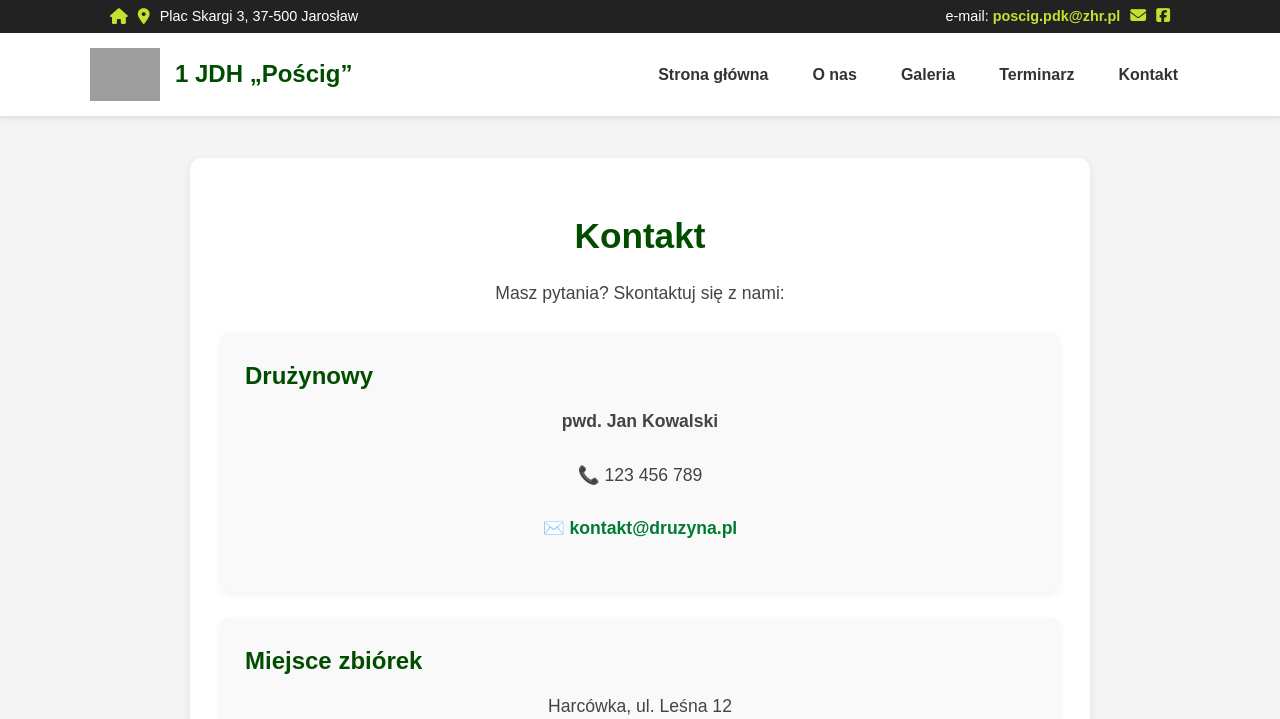
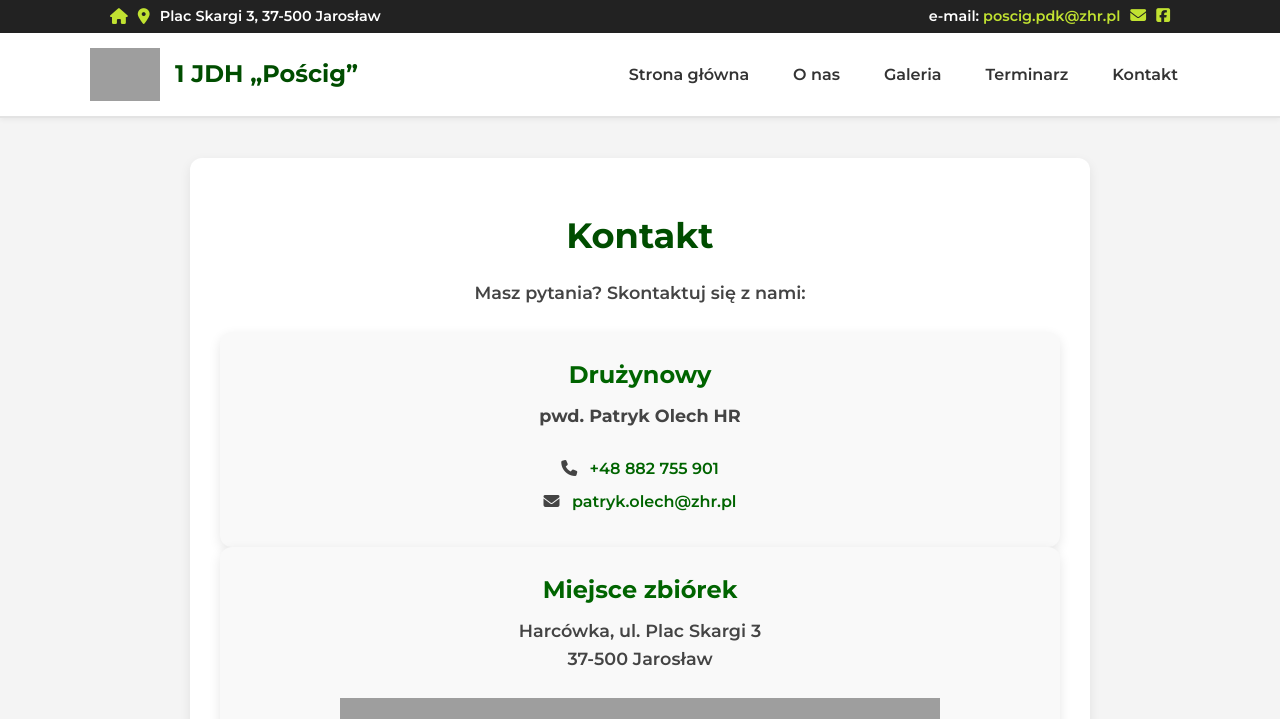
Before and after one commit to Eloeloell/poscig, a PHP site: page /strony/kontakt.html in a window 1280 px wide. Shown: the top 719 px of the page. Run offline with PHP 8.4, Linux system fonts and the light colour scheme; grey boxes are pictures that could not be loaded.

Commit message:
Dodanie strony Kontakt oraz ulepszenia ekran ladowania

```diff
--- a/poscig-strona/src/components/header.html
+++ b/poscig-strona/src/components/header.html
@@ -20,15 +20,15 @@
 <nav class="navbar">
   <div class="container">
     <div class="navbar-brand">
-      <img src="img/logo.png" alt="Logo" />
+      <img src="../../public/img/logo.png" alt="Logo" />
       <div class="logo">1 JDH „Pościg”</div>
     </div>
     <ul class="nav-links">
       <li><a href="index.html">Strona główna</a></li>
-      <li><a href="strony/o-nas.html">O nas</a></li>
-      <li><a href="strony/galeria.html">Galeria</a></li>
-      <li><a href="strony/terminarz.html">Terminarz</a></li>
-      <li><a href="strony/kontakt.html">Kontakt</a></li>
+      <li><a href="../strony/o-nas.html">O nas</a></li>
+      <li><a href="../strony/galeria.html">Galeria</a></li>
+      <li><a href="../strony/terminarz.html">Terminarz</a></li>
+      <li><a href="../strony/kontakt.html">Kontakt</a></li>
     </ul>
   </div>
 </nav>
--- a/poscig-strona/src/script.js
+++ b/poscig-strona/src/script.js
@@ -14,6 +14,6 @@ document.addEventListener("DOMContentLoaded", () => {
       );
   };
 
-  loadComponent("header", "components/header.html");
-  loadComponent("footer", "components/footer.html");
+  loadComponent("header", "../components/header.html");
+  loadComponent("footer", "../components/footer.html");
 });
--- a/poscig-strona/src/strony/kontakt.html
+++ b/poscig-strona/src/strony/kontakt.html
@@ -6,6 +6,10 @@
     <title>Kontakt – 1. Jarosławska Drużyna Harcerzy „Pościg”</title>
     <link rel="stylesheet" href="../style.css" />
     <link rel="icon" href="../img/logo.png" />
+    <link
+      href="https://fonts.googleapis.com/css2?family=Montserrat:wght@600;700&display=swap"
+      rel="stylesheet"
+    />
     <link
       rel="stylesheet"
       href="https://cdnjs.cloudflare.com/ajax/libs/font-awesome/6.5.1/css/all.min.css"
@@ -31,34 +35,58 @@
         color: #444;
         margin-bottom: 25px;
       }
+
+      .kontakt-grid {
+        display: grid;
+        grid-template-columns: repeat(auto-fit, minmax(280px, 1fr));
+        gap: 20px;
+        margin-top: 30px;
+      }
+
       .kontakt-box {
+        padding: 1.5rem;
         background: #f9f9f9;
-        border-radius: 10px;
-        padding: 25px;
-        margin-bottom: 25px;
-        box-shadow: 0 3px 8px rgba(0, 0, 0, 0.05);
-        transition: transform 0.2s ease;
+        border-radius: 12px;
+        box-shadow: 0 4px 12px rgba(0, 0, 0, 0.1);
+        text-align: center;
+        transition: transform 0.2s ease, box-shadow 0.2s ease;
       }
+
       .kontakt-box:hover {
         transform: translateY(-4px);
+        box-shadow: 0 6px 16px rgba(0, 0, 0, 0.15);
       }
+
       .kontakt-box h2 {
-        color: #004d00;
-        margin-bottom: 12px;
-        font-size: 1.5rem;
+        color: #006400;
+        margin-bottom: 0.5rem;
       }
+
       .kontakt-box p {
-        margin-bottom: 10px;
-        font-size: 1rem;
+        margin: 0.5rem 0;
       }
-      .kontakt-box a {
-        color: #007b33;
+
+      .contact-link {
+        display: block;
+        margin: 0.5rem 0;
+        color: #006400;
         font-weight: 600;
         text-decoration: none;
-        transition: color 0.2s ease;
+        transition: color 0.3s;
       }
-      .kontakt-box a:hover {
-        color: #88c000;
+
+      .contact-link i {
+        margin-right: 8px;
+        color: #444;
+      }
+
+      .contact-link:hover {
+        color: #228b22;
+      }
+
+      a {
+        text-align: center;
+        position: relative;
       }
       @media (max-width: 768px) {
         main.kontakt {
@@ -74,6 +102,9 @@
     </style>
   </head>
   <body>
+    <div id="loader">
+      <div class="loader-spinner"></div>
+    </div>
     <div id="header"></div>
 
     <main class="container kontakt">
@@ -82,18 +113,31 @@
 
       <div class="kontakt-box">
         <h2>Drużynowy</h2>
-        <p><strong>pwd. Jan Kowalski</strong></p>
-        <p>📞 123 456 789</p>
-        <p>✉️ <a href="mailto:kontakt@druzyna.pl">kontakt@druzyna.pl</a></p>
+        <p><strong>pwd. Patryk Olech HR</strong></p>
+        <a href="tel:+48822755901" class="contact-link phone">
+          <i class="fa-solid fa-phone"></i> +48 882 755 901
+        </a>
+        <a href="mailto:patryk.olech@zhr.pl" class="contact-link email">
+          <i class="fa-solid fa-envelope"></i> patryk.olech@zhr.pl
+        </a>
       </div>
 
       <div class="kontakt-box">
         <h2>Miejsce zbiórek</h2>
-        <p>Harcówka, ul. Leśna 12<br />37-500 Jarosław</p>
+        <p>Harcówka, ul. Plac Skargi 3<br />37-500 Jarosław</p>
         <div class="map-placeholder">
+          <iframe
+            src="https://www.google.com/maps/embed?pb=!1m18!1m12!1m3!1d460.31788534206186!2d22.682052341677895!3d50.02025487847249!2m3!1f0!2f0!3f0!3m2!1i1024!2i768!4f13.1!3m3!1m2!1s0x473c9bd9da6573a3%3A0xef17ffdee5484463!2splac%20Skargi%203%2C%2037-500%20Jaros%C5%82aw!5e1!3m2!1sen!2spl!4v1756399988698!5m2!1sen!2spl"
+            width="600"
+            height="450"
+            style="border: 0"
+            allowfullscreen=""
+            loading="lazy"
+            referrerpolicy="no-referrer-when-downgrade"
+          ></iframe>
           <p>
             <a
-              href="https://maps.google.com/?q=Harcówka, Jarosław"
+              href="https://maps.google.com/?q=Plac Skargi 3, Jarosław"
               target="_blank"
               >Zobacz na mapie</a
             >
@@ -104,7 +148,10 @@
       <div class="kontakt-box">
         <h2>Media społecznościowe</h2>
         <p>
-          <a href="#">Facebook</a> | <a href="#">Instagram</a> |
+          <a href="https://www.facebook.com/1JDHPoscig" target="_blank"
+            >Facebook</a
+          >
+          <a href="#">Instagram</a> |
           <a href="#">YouTube</a>
         </p>
       </div>
@@ -133,5 +180,13 @@
         loadComponent("footer", "../components/footer.html");
       });
     </script>
+    <script>
+      window.addEventListener("load", () => {
+        const loader = document.getElementById("loader");
+        if (loader) {
+          loader.classList.add("hidden");
+        }
+      });
+    </script>
   </body>
 </html>
--- a/poscig-strona/src/strony/o-nas.html
+++ b/poscig-strona/src/strony/o-nas.html
@@ -0,0 +1,3 @@
+<div id="loader">
+  <div class="loader-spinner"></div>
+</div>
--- a/poscig-strona/src/strony/pobierz.html
+++ b/poscig-strona/src/strony/pobierz.html
@@ -0,0 +1,3 @@
+<div id="loader">
+  <div class="loader-spinner"></div>
+</div>
--- a/poscig-strona/src/strony/terminarz.html
+++ b/poscig-strona/src/strony/terminarz.html
@@ -0,0 +1,3 @@
+<div id="loader">
+  <div class="loader-spinner"></div>
+</div>
```
Also changed, not shown: poscig-strona/src/components/footer.html (+7 -2 lines), poscig-strona/src/strony/galeria.html (+11 -0 lines), poscig-strona/src/strony/index.html (+15 -4 lines), poscig-strona/src/style.css (+35 -1 lines).
